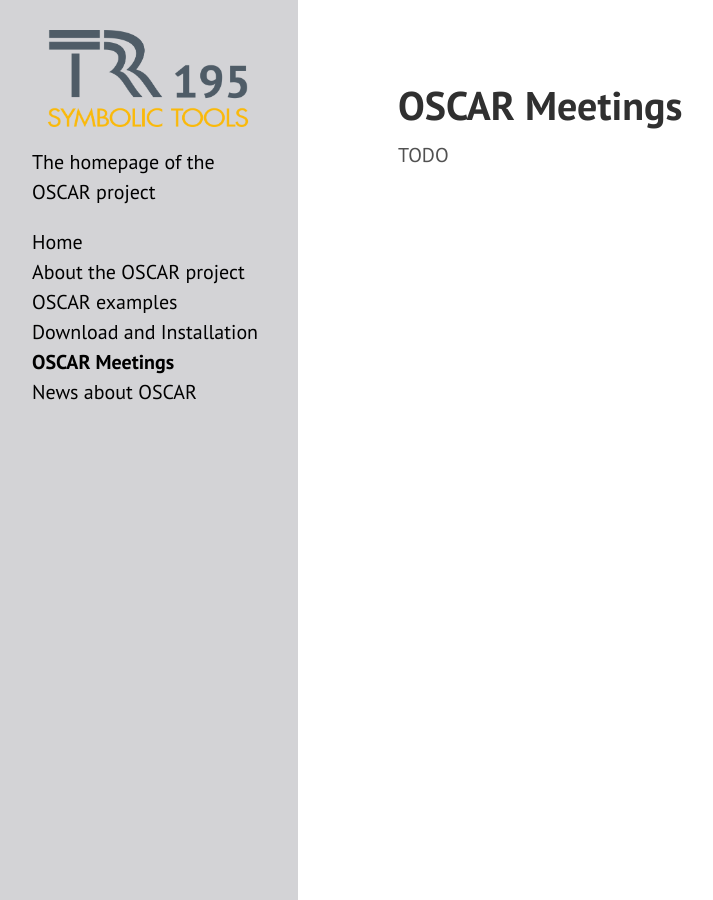
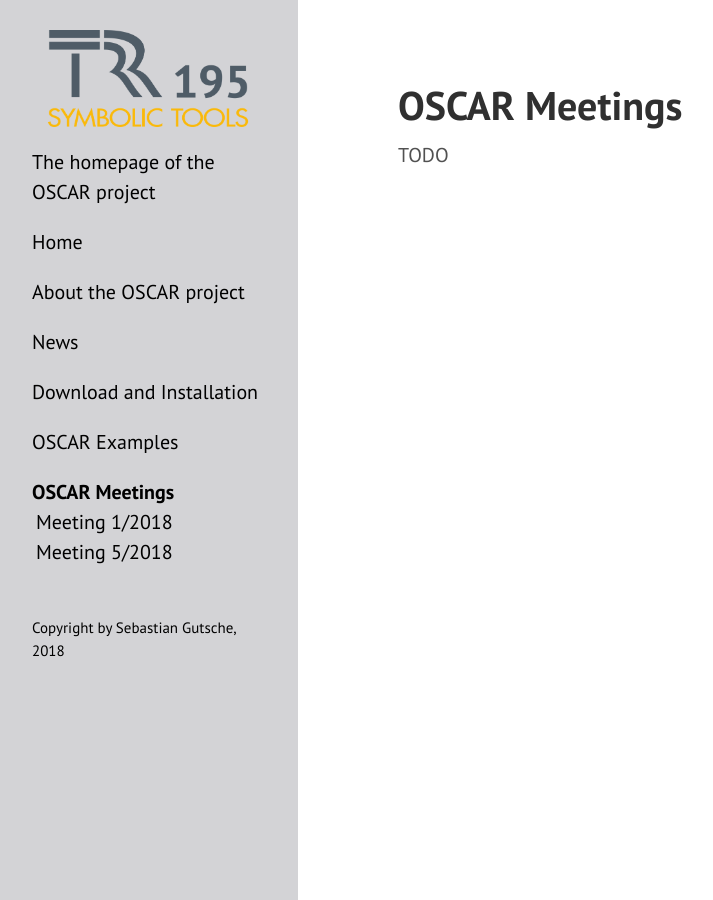
Before and after one commit to oscar-system/oscar-website, a Jekyll site: the page built from meetings.md, in a window 1280 px wide. Shown: the whole page, without its empty margins (2-715 px from the left). Built offline with Jekyll 4.4.1, drawn with Linux system fonts in a browser that asks for light colours.

Commit message:
Added dummy meeting pages.

```diff
--- a/_includes/sidebar.html
+++ b/_includes/sidebar.html
@@ -9,10 +9,46 @@
       <p class="lead">{{ site.description }}</p>
     </div>
 
+    <p/>
     <nav class="sidebar-nav">
+      <p/>
       <a class="sidebar-nav-item{% if page.url == '/' %} active{% endif %}" href="{{ site.baseurl }}/">Home</a>
+      <p/>
+      <a class="sidebar-nav-item{% if page.url == '/about/' %} active{% endif %}" href="{{ site.baseurl }}/about">About the OSCAR project</a>
+      <p/>
+      <a class="sidebar-nav-item{% if page.url == '/news/' %} active{% endif %}" href="{{ site.baseurl }}/news">News</a>
+      <p/>
+      <a class="sidebar-nav-item{% if page.url == '/install/' %} active{% endif %}" href="{{ site.baseurl }}/install">Download and Installation</a>
+      <p/>
+      <a class="sidebar-nav-item{% if page.url == '/example/' %} active{% endif %}" href="{{ site.baseurl }}/example">OSCAR Examples</a>
+      <p/>
+      <a class="sidebar-nav-item{% if page.meeting %} active{% endif %}" href="{{ site.baseurl }}/meetings">OSCAR Meetings</a>
 
-      {% comment %}
+      {% if page.meeting %}
+        {% assign pages_list = site.pages | sort:"name" %}
+        {% for node in pages_list %}
+         {% if node.title != null %}
+              {% if node.is_meeting_index %}
+               <a class="inner-sidebar-nav-item{% if page.meeting_nr == node.meeting_nr %} active{% endif %}" href="{{ site.baseurl }}{{ node.url }}">{{ node.title }}</a>
+                {% if page.meeting_nr != null %}
+                {% for node_inner in pages_list %}
+                  {% if node_inner.title != null %}
+                    {% if node_inner.meeting_nr == node.meeting_nr and node_inner.meeting_nr == page.meeting_nr %}
+                      {% if node_inner.is_meeting_index != true %}
+                        <a class="inner-sidebar-nav-item-two{% if page.url == node_inner.url %} active{% endif %}" href="{{ site.baseurl }}{{ node_inner.url }}">{{ node_inner.title }}</a>
+                        <br/>
+                      {% endif %}
+                    {% endif %}
+                  {% endif %}
+                {% endfor %}
+                {% endif %}
+              {% endif %}
+         {% endif %}
+        {% endfor %}
+      {% endif %}
+      <p/>
+      <p/>
+      <!-- {% comment %}
         The code below dynamically generates a sidebar nav of pages with
         `layout: page` in the front-matter. See readme for usage.
       {% endcomment %}
@@ -23,13 +59,14 @@
           {% if node.notinsidebar == null %}
             {% if node.layout == "page" or node.layout == "example" %}
               <a class="sidebar-nav-item{% if page.url == node.url %} active{% endif %}" href="{{ site.baseurl }}{{ node.url }}">{{ node.title }}</a>
+              <p/>
             {% endif %}
           {% endif %}
         {% endif %}
-      {% endfor %}
+      {% endfor %} -->
 
       <br>
-      <!-- <a class="sidebar-nav-item minor" href="https://oscar-system.github.io">Other GAP days</a> -->
+      <a class="sidebar-nav-item minor" href="https://sebasguts.github.io">Copyright by Sebastian Gutsche, 2018</a>
 
     </nav>
   </div>
--- /dev/null
+++ b/_layouts/meeting-home.html
@@ -0,0 +1 @@
+page.html
--- /dev/null
+++ b/_layouts/meeting.html
@@ -0,0 +1 @@
+page.html
--- a/public/css/hyde.css
+++ b/public/css/hyde.css
@@ -90,6 +90,35 @@ html {
 .sidebar-nav-item {
   display: block;
 }
+
+.inner-sidebar-nav-item {
+  display: block;
+  margin-left: 4px;
+}
+.sidebar-nav-item-inner.active {
+  font-weight: bold;
+}
+
+.inner-sidebar-nav-item-two {
+  margin-left: 8px;
+}
+
+a.inner-sidebar-nav-item:hover,
+a.inner-sidebar-nav-item:focus {
+  text-decoration: underline;
+}
+.inner-sidebar-nav-item.active {
+  font-weight: bold;
+}
+
+a.inner-sidebar-nav-item-two:hover,
+a.inner-sidebar-nav-item-two:focus {
+  text-decoration: underline;
+}
+.inner-sidebar-nav-item-two.active {
+  font-weight: bold;
+}
+
 a.sidebar-nav-item:hover,
 a.sidebar-nav-item:focus {
   text-decoration: underline;
```
Also changed, not shown: _data/participants.yml (deleted, +0 -32 lines), _data/participants_meeting_2018-1.yml (added, +41 -0 lines), _data/participants_meeting_2018-5.yml (added, +41 -0 lines), meetings.md (+1 -0 lines), meetings/Meeting-1-2018/index.md (added, +26 -0 lines), meetings/Meeting-1-2018/location.md (added, +17 -0 lines), meetings/Meeting-1-2018/participants.md (added, +22 -0 lines), meetings/Meeting-1-2018/program.md (added, +21 -0 lines), meetings/Meeting-5-2018/index.md (added, +26 -0 lines), meetings/Meeting-5-2018/location.md (added, +17 -0 lines), meetings/Meeting-5-2018/participants.md (added, +22 -0 lines), meetings/Meeting-5-2018/program.md (added, +23 -0 lines).
